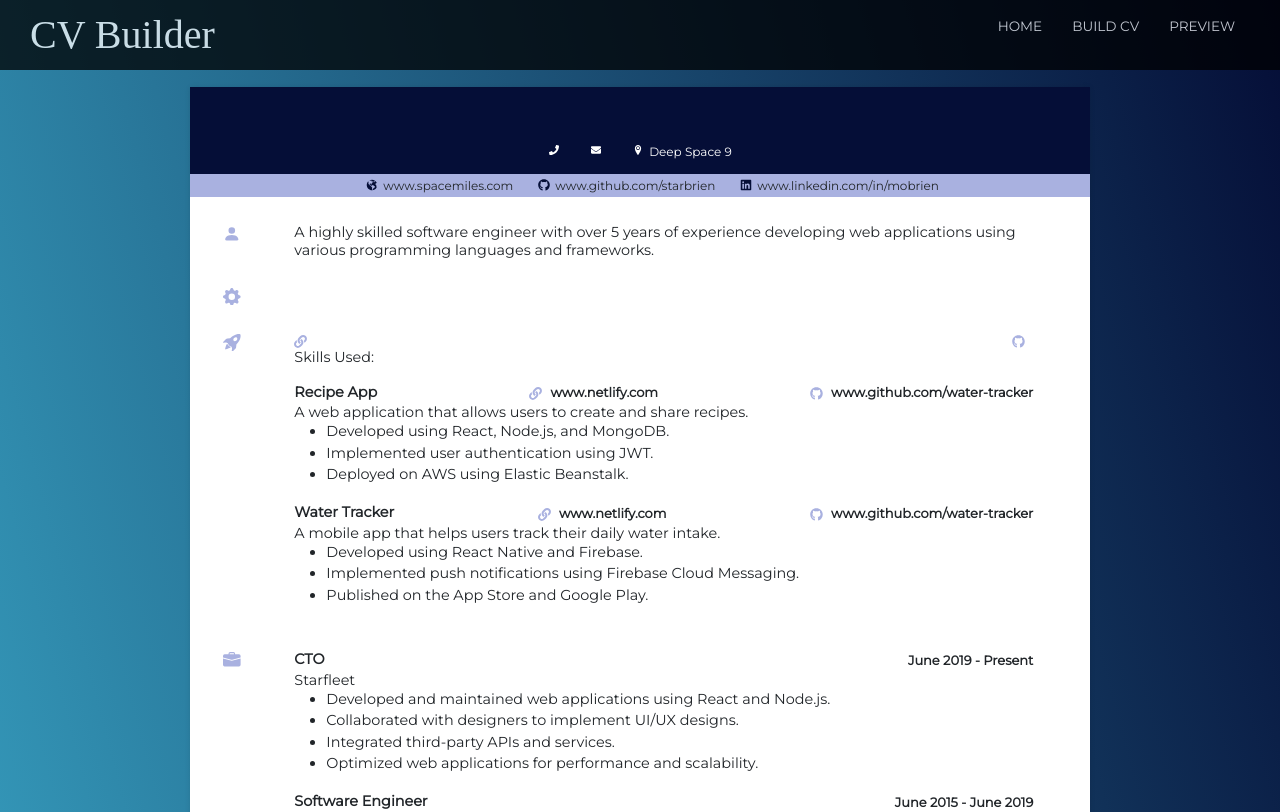
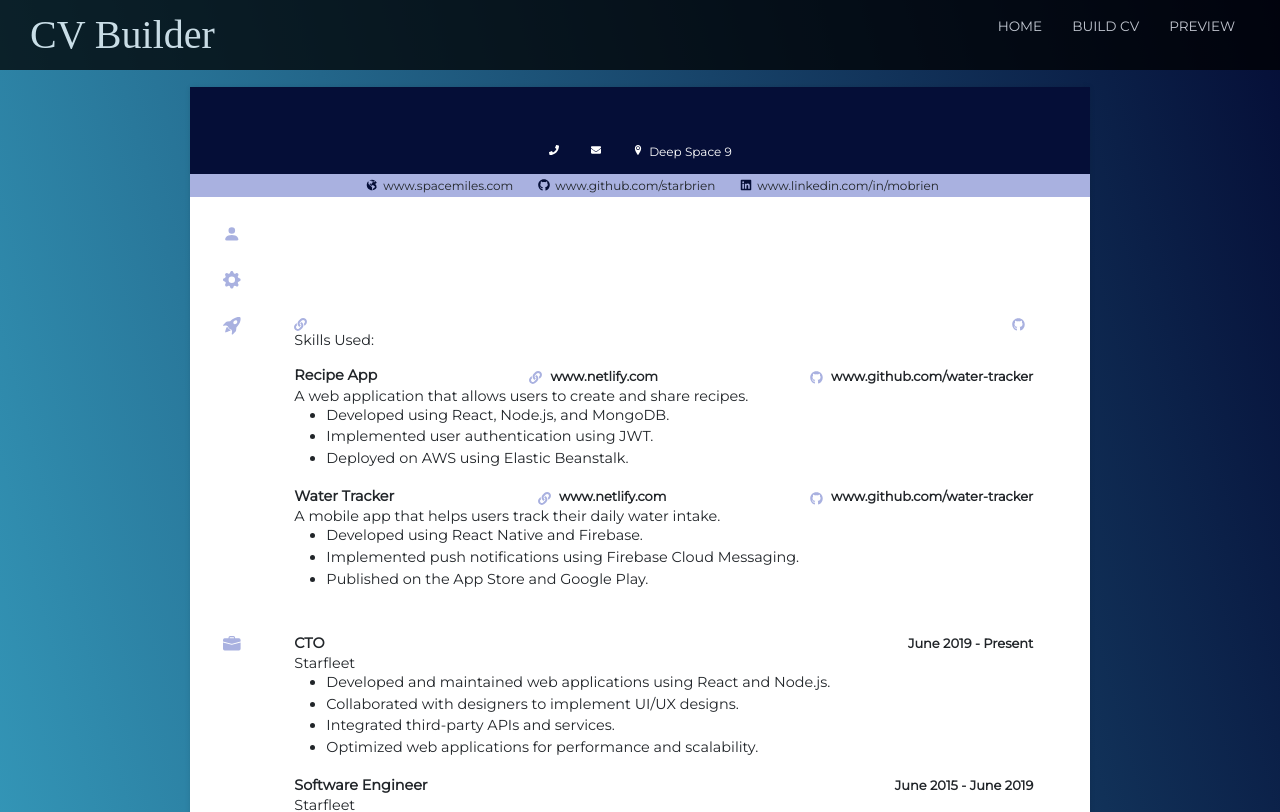
Before and after one commit to maijako/CV-generator, a React (Create React App) app: page /preview in a window 1280 px wide. Shown: the top 812 px of the page. Built offline with nearby package versions, Linux system fonts and the light colour scheme; a web font is replaced by a local one; what @react-pdf/renderer would draw is missing.

Commit message:
implement redux store for the summary section

```diff
--- a/src/cv_designs/designOne/MainSectionOne.js
+++ b/src/cv_designs/designOne/MainSectionOne.js
@@ -13,6 +13,7 @@ function MainSectionOne() {
   console.log(profile);
   const projects = useSelector(state => state.project);
   const technologies = useSelector(state => state.technologies.technologies);
+  const summary = useSelector(state => state.summary.summary);
 
 
   return (
@@ -39,7 +40,8 @@ function MainSectionOne() {
           <BsFillPersonFill className="cv__icon" />
         </div>
         <div className="section-content">
-          <p>A highly skilled software engineer with over 5 years of experience developing web applications using various programming languages and frameworks.</p>
+          {/* <p>A highly skilled software engineer with over 5 years of experience developing web applications using various programming languages and frameworks.</p> */}
+          <p>{summary}</p>
         </div>
       </div>
 
```
